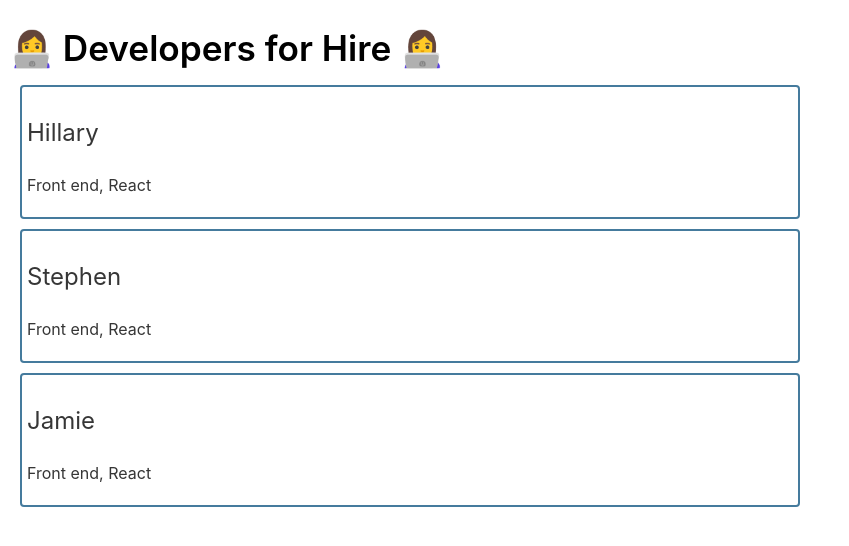
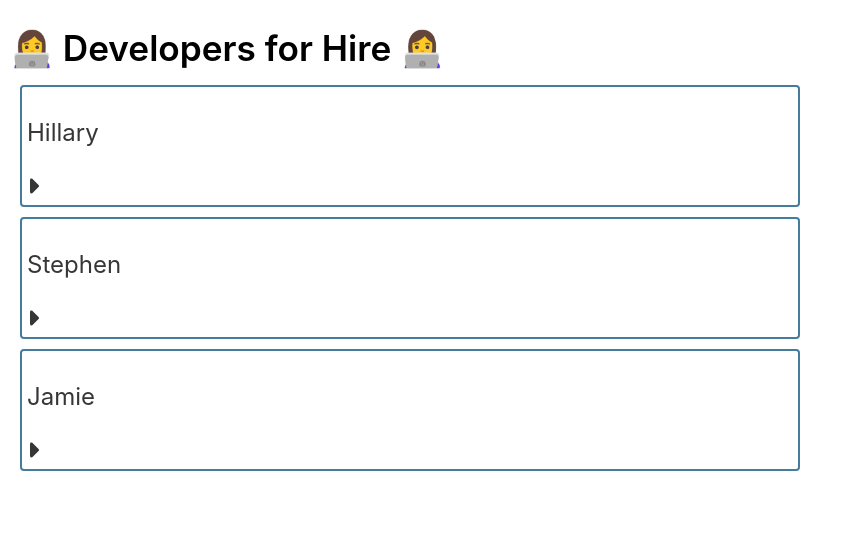
Before and after one commit to Momentum-Team-12/example-react-devs-for-hire, a React (Create React App) app: page / in a window 1280 px wide. Shown: the top 546 px of the page, without its empty margins (0-849 px from the left). Built offline with nearby package versions, Linux system fonts and the light colour scheme.

Commit message:
Hide or show a section of a component

```diff
--- a/src/App.js
+++ b/src/App.js
@@ -1,6 +1,7 @@
 import { useState } from 'react'
 import './App.css'
 import developerData from './developer-data'
+// https://fontawesome.com/docs/web/use-with/react/
 import { FontAwesomeIcon } from '@fortawesome/react-fontawesome'
 import { faCaretRight, faCaretDown } from '@fortawesome/free-solid-svg-icons'
 
@@ -22,10 +23,31 @@ function App() {
 }
 
 function Developer({ name, expertise }) {
+  const [isExpanded, setIsExpanded] = useState(false)
+
+  const handleExpanded = () => {
+    setIsExpanded(!isExpanded)
+  }
+
   return (
     <div className="dev">
       <p className="dev--name">{name}</p>
-      <p>{expertise}</p>
+      {isExpanded ? (
+        <>
+          <FontAwesomeIcon
+            icon={faCaretDown}
+            className="font-icon"
+            onClick={handleExpanded}
+          />
+          <p>{expertise}</p>
+        </>
+      ) : (
+        <FontAwesomeIcon
+          icon={faCaretRight}
+          className="font-icon"
+          onClick={handleExpanded}
+        />
+      )}
     </div>
   )
 }
```
